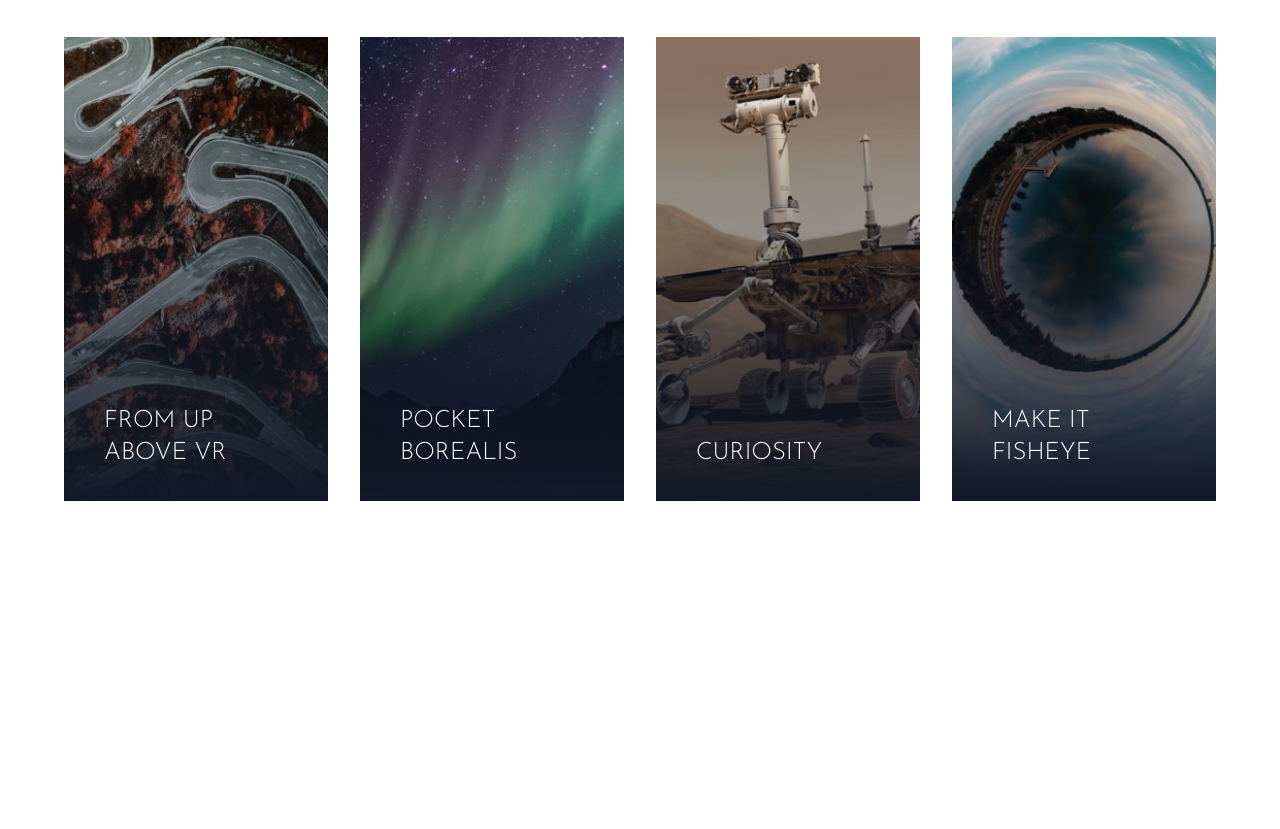
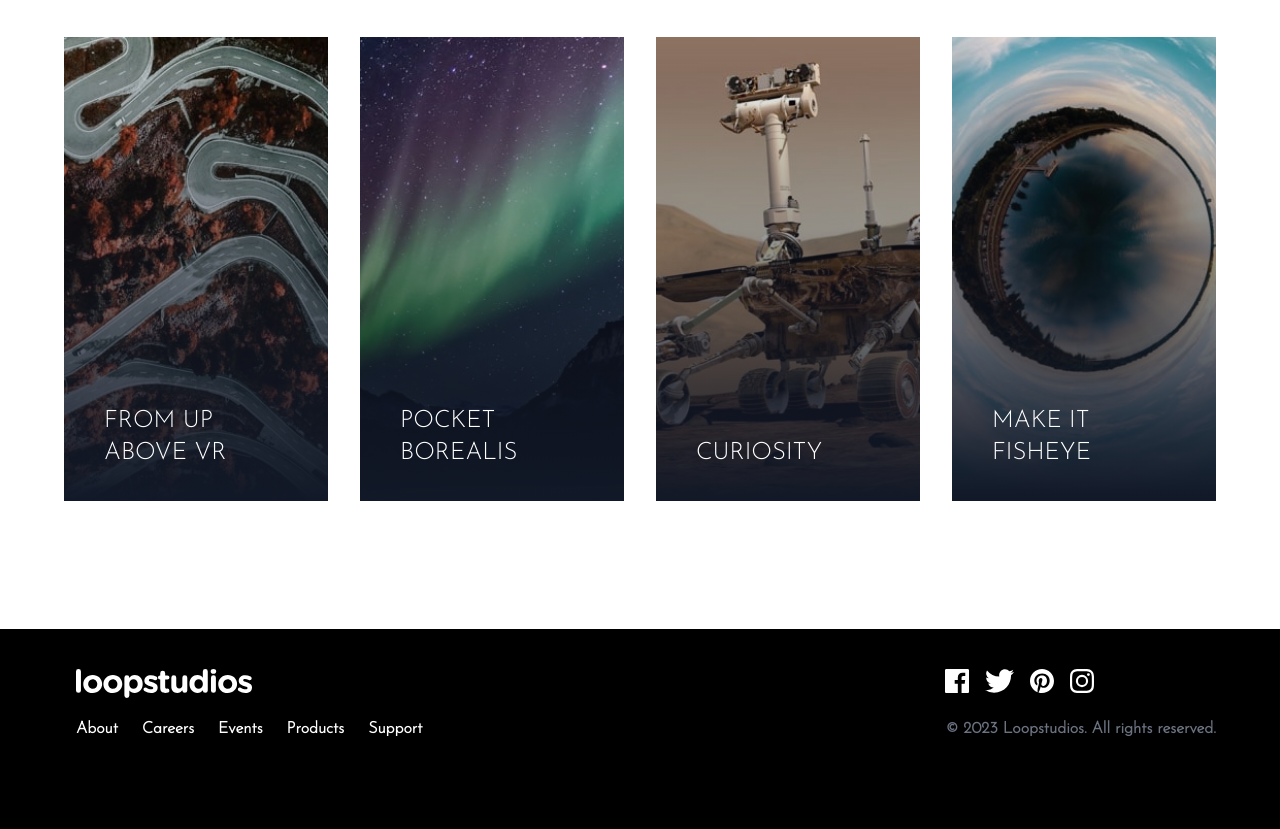
Before and after one commit to bittencourt-lucas/tailwindcss-from-scratch, a website: page projects/02-loop-studios/index.html in a window 1280 px wide. Shown: the part 2007-2836 px from the top of the page. Before the commit the page ends 2636 px from the top, so only its background shows below. Drawn offline with Linux system fonts and the light colour scheme; a web font is replaced by a local one.

Commit message:
feat: Project 2 - Footer

```diff
--- a/projects/02-loop-studios/index.html
+++ b/projects/02-loop-studios/index.html
@@ -185,5 +185,84 @@
       </div>
     </div>
   </section>
+
+  <footer class="bg-black">
+    <!-- Container -->
+    <div class="container max-w-6xl py-10 mx-auto">
+      <!-- Footer Flex Container -->
+      <div class="flex flex-col items-center mb-8 space-y-6 md:flex-row md:space-y-0 md:justify-between md:items-start">
+        <!-- Menu/Logo Container -->
+        <div class="flex flex-col items-center space-y-8 md:items-start md:space-y-4">
+          <!-- Logo -->
+          <div class="h-8">
+            <img src="images/logo.svg" alt="Logo" class="w-44 md:ml-3">
+          </div>
+          <!-- Menu Container -->
+          <div class="flex flex-col items-center space-y-4 font-bold text-white md:flex-row md:space-y-0 md:space-x-6 md:ml-3">
+            <!-- Item 1 -->
+            <div class="h-10 group">
+              <a href="#">About</a>
+              <div class="mx-2 group-hover:border-b group-hover:border-blue-50"></div>
+            </div>
+            <!-- Item 2 -->
+            <div class="h-10 group">
+              <a href="#">Careers</a>
+              <div class="mx-2 group-hover:border-b group-hover:border-blue-50"></div>
+            </div>
+            <!-- Item 3 -->
+            <div class="h-10 group">
+              <a href="#">Events</a>
+              <div class="mx-2 group-hover:border-b group-hover:border-blue-50"></div>
+            </div>
+            <!-- Item 4 -->
+            <div class="h-10 group">
+              <a href="#">Products</a>
+              <div class="mx-2 group-hover:border-b group-hover:border-blue-50"></div>
+            </div>
+            <!-- Item 5 -->
+            <div class="h-10 group">
+              <a href="#">Support</a>
+              <div class="mx-2 group-hover:border-b group-hover:border-blue-50"></div>
+            </div>
+          </div>
+        </div>
+        <!-- Social/Copy Container -->
+        <div class="flex flex-col items-start jutisfy-between space-y-4 text-gray-500">
+          <!-- Icons Container -->
+          <div class="flex items-center justify-center mx-auto space-x-4 md:justify-end md:mx-0">
+            <!-- Icon 1 -->
+            <div class="h-8 group">
+              <a href="#">
+                <img src="images/icon-facebook.svg" alt="Facebook" class="h-6">
+              </a>
+            </div>
+            <!-- Icon 2 -->
+            <div class="h-8 group">
+              <a href="#">
+                <img src="images/icon-twitter.svg" alt="Twitter" class="h-6">
+              </a>
+            </div>
+            <!-- Icon 3 -->
+            <div class="h-8 group">
+              <a href="#">
+                <img src="images/icon-pinterest.svg" alt="Pinterest" class="h-6">
+              </a>
+            </div>
+            <!-- Icon 4 -->
+            <div class="h-8 group">
+              <a href="#">
+                <img src="images/icon-instagram.svg" alt="Instagram" class="h-6">
+              </a>
+            </div>
+          </div>
+
+          <!-- Copy -->
+          <div class="font-bold">
+            &copy; 2023 Loopstudios. All rights reserved.
+          </div>
+        </div>
+      </div>
+    </div>
+  </footer>
 </body>
 </html>
```
Also changed, not shown: projects/02-loop-studios/css/style.css.
